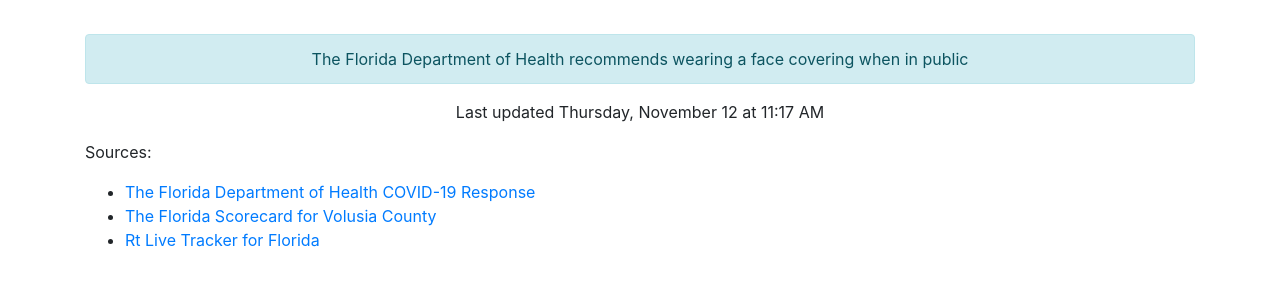
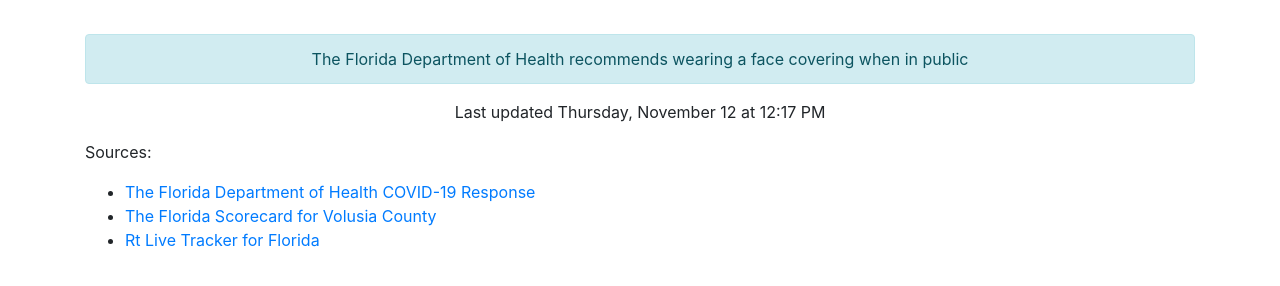
Before and after one commit to thinkjson/timeforchurch, a Jekyll site: the page built from index.md, in a window 1280 px wide. Shown: the part 586-872 px from the top of the page. Built offline with Jekyll 4.4.1, drawn with Linux system fonts in a browser that asks for light colours; our own code applies the rules of GitHub Pages for plain Markdown files.

Commit message:
Updating data

```diff
--- a/_includes/data.html
+++ b/_includes/data.html
@@ -10,4 +10,4 @@
     <div class="outcome text-success">YES</div>
     <div class="alert alert-info" role="alert">The Florida Department of Health recommends wearing a face covering when in public</div>
 
-    <p>Last updated Thursday, November 12 at 11:17 AM</p>
+    <p>Last updated Thursday, November 12 at 12:17 PM</p>
```
